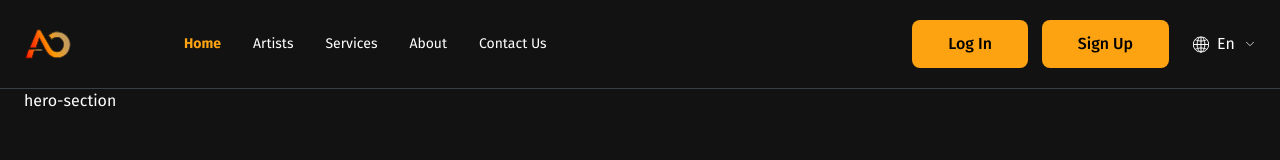
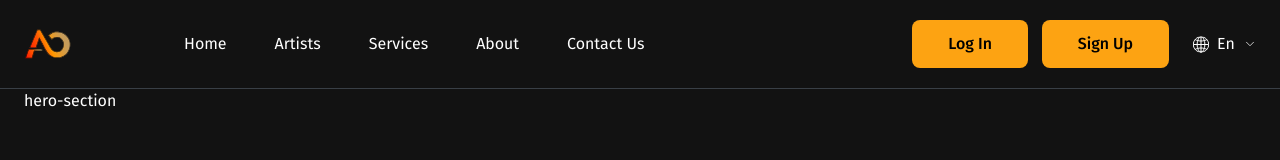
Before and after one commit to chubinaaa/artoa-FE, a Next.js app: page / in a window 1280 px wide. Shown: the top 160 px of the page. Built offline with nearby package versions, Linux system fonts and the light colour scheme.

Commit message:
Discard changes to src/components/header/navigation.tsx

```diff
--- a/src/components/header/navigation.tsx
+++ b/src/components/header/navigation.tsx
@@ -1,6 +1,4 @@
-"use client";
 import Link from "next/link";
-import { usePathname } from "next/navigation";
 
 const menuItems = [
   { label: "Home", url: "/" },
@@ -10,42 +8,17 @@ const menuItems = [
   { label: "Contact Us", url: "/contact-us" },
 ];
 
-function isActiveMenuItem(cuurentPath: string, itemUrl: string): boolean {
-  return cuurentPath === itemUrl;
-}
-
 export function Navigation() {
-  // need add logic when user is authoriser  isStaf = true;
-  const isStaf = false;
-
-  const pathname = usePathname();
-
   return (
     <nav className="hidden lg:flex">
-      <ul className="flex items-center justify-between gap-4 text-sm lg:gap-8">
+      <ul className="flex items-center justify-between gap-12">
         {menuItems.map((item) => (
           <li key={item.label}>
-            <Link
-              aria-label={`Navigate to ${item.label}`}
-              tabIndex={0}
-              href={item.url}
-              className={`hover:text-primary ${
-                isActiveMenuItem(pathname, item.url)
-                  ? "font-bold text-primary"
-                  : ""
-              }`}
-            >
+            <Link href={item.url} className="hover:text-primary">
               {item.label}
             </Link>
           </li>
         ))}
-        {isStaf && (
-          <li>
-            <Link href="/monitoring" className="hover:text-primary">
-              Monitoring (CTA)
-            </Link>
-          </li>
-        )}
       </ul>
     </nav>
   );
```
